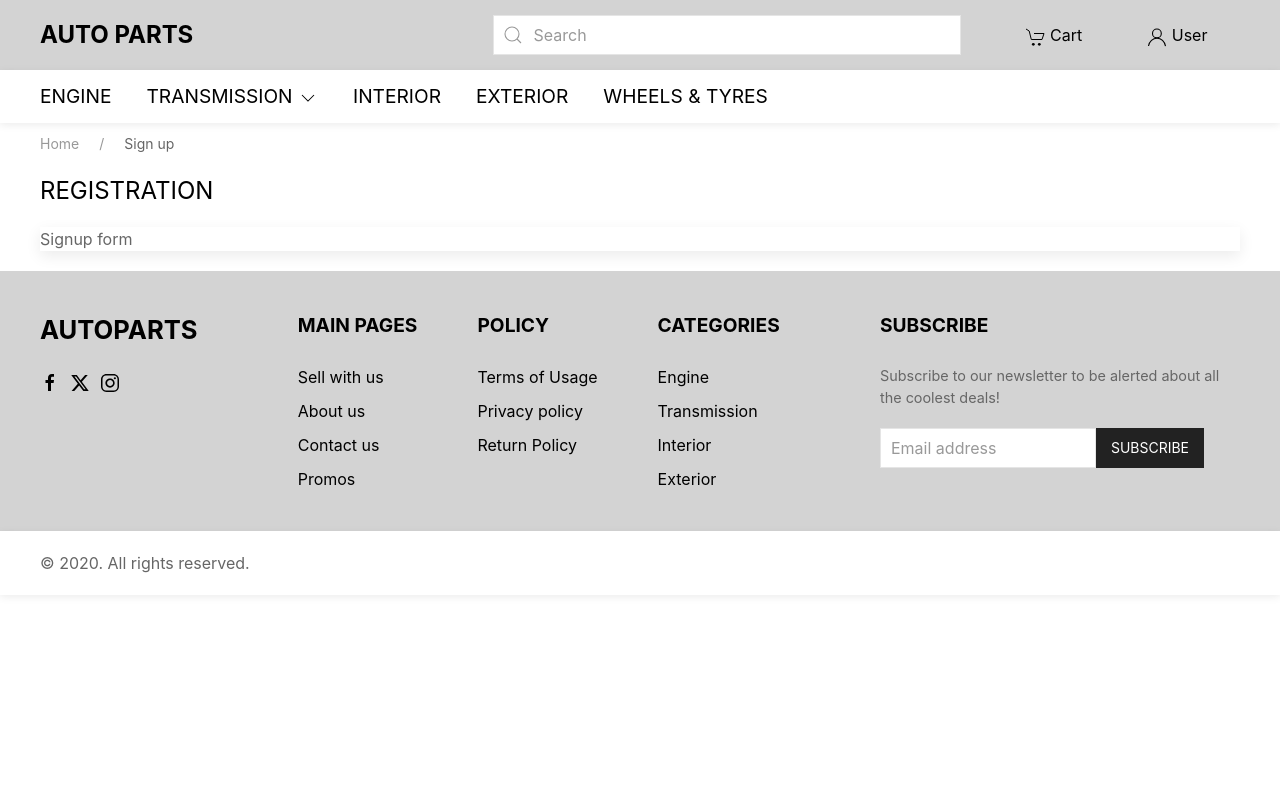
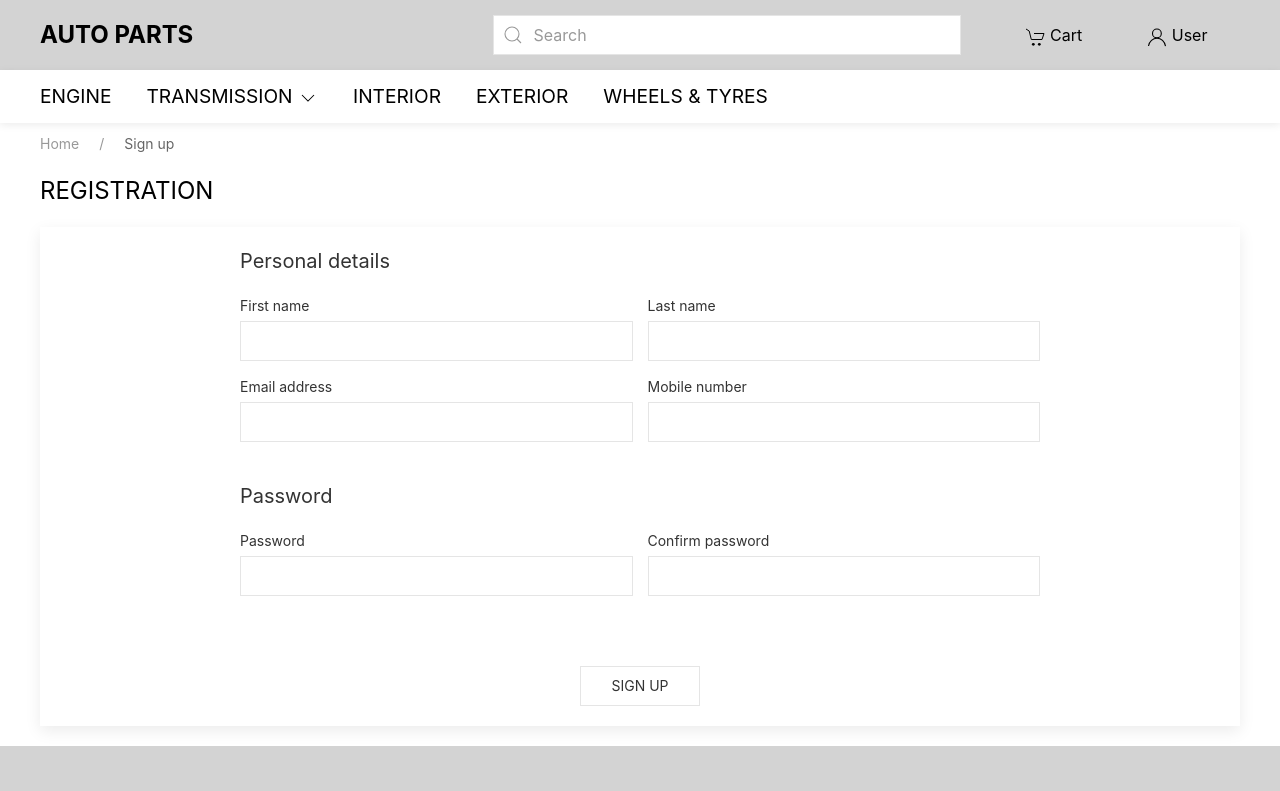
Before and after one commit to donxp/ecommerce-client, a Nuxt app: page /auth/signup in a window 1280 px wide. Shown: the top 791 px of the page. Built offline with nearby package versions, Linux system fonts and the light colour scheme.

Commit message:
add signup form

```diff
--- a/components/Header.vue
+++ b/components/Header.vue
@@ -2,7 +2,7 @@
     <div class="header">
         <div class="uk-container uk-flex uk-flex-between uk-flex-middle">
             <div class="logo">
-                Auto parts
+                <n-link to="/">Auto parts</n-link>
             </div>
             <div class="header-items uk-flex uk-flex-middle uk-flex-1 uk-flex-around">
                 <div class="header-search-bar uk-inline">
@@ -45,6 +45,11 @@ export default {
     font-weight: bold;
 }
 
+.logo > a {
+    text-decoration: none;
+    color: black;
+}
+
 .header-items {
     max-width: 65%;
     color: black;
--- a/components/UserDropdown.vue
+++ b/components/UserDropdown.vue
@@ -30,7 +30,7 @@
                         <button class="uk-button uk-button-secondary uk-width-1-1">Sign In</button>
                         <p class="uk-text-center uk-margin-small-top uk-margin-small-bottom">OR</p>
                         <button class="uk-button uk-button-secondary uk-width-1-1">Login with Facebook</button>
-                        <p class="uk-text-center">New member? <a href="#">Register now</a></p>
+                        <p class="uk-text-center">New member? <n-link to="/auth/signup">Register now</n-link></p>
                     </div>
                 </form>
             </div>
--- a/pages/auth/signup.vue
+++ b/pages/auth/signup.vue
@@ -2,8 +2,44 @@
     <div class="uk-container uk-margin-bottom">
         <Breadcrumbs :crumbs="crumbs" />
         <h3 class="page-title">Registration</h3>
-        <div class="uk-box-shadow-medium">
-            Signup form
+        <div class="uk-box-shadow-medium form-container">
+            <div class="uk-width-2-3 uk-margin-auto">
+                <form class="uk-form-stacked">
+                    <h4>Personal details</h4>
+                    <div class="uk-grid-small" uk-grid>
+                        <div class="uk-width-1-2">
+                            <label class="uk-form-label">First name</label>
+                            <input type="text" class="uk-input">
+                        </div>
+                        <div class="uk-width-1-2">
+                            <label class="uk-form-label">Last name</label>
+                            <input type="text" class="uk-input">
+                        </div>
+                        <div class="uk-width-1-2">
+                            <label class="uk-form-label">Email address</label>
+                            <input type="text" class="uk-input">
+                        </div>
+                        <div class="uk-width-1-2">
+                            <label class="uk-form-label">Mobile number</label>
+                            <input type="text" class="uk-input">
+                        </div>
+                    </div>
+                    <h4>Password</h4>
+                    <div class="uk-grid-small" uk-grid>
+                        <div class="uk-width-1-2">
+                            <label class="uk-form-label">Password</label>
+                            <input type="password" class="uk-input">
+                        </div>
+                        <div class="uk-width-1-2">
+                            <label class="uk-form-label">Confirm password</label>
+                            <input type="password" class="uk-input">
+                        </div>
+                    </div>
+                    <div class="uk-flex uk-flex-center uk-margin-large-top">
+                        <button class="uk-button uk-button-default">Sign up</button>
+                    </div>
+                </form>
+            </div>
         </div>
     </div>
 </template>
@@ -24,3 +60,9 @@ export default {
     }
 }
 </script>
+
+<style scoped>
+.form-container {
+    padding: 20px 0;
+}
+</style>
```
